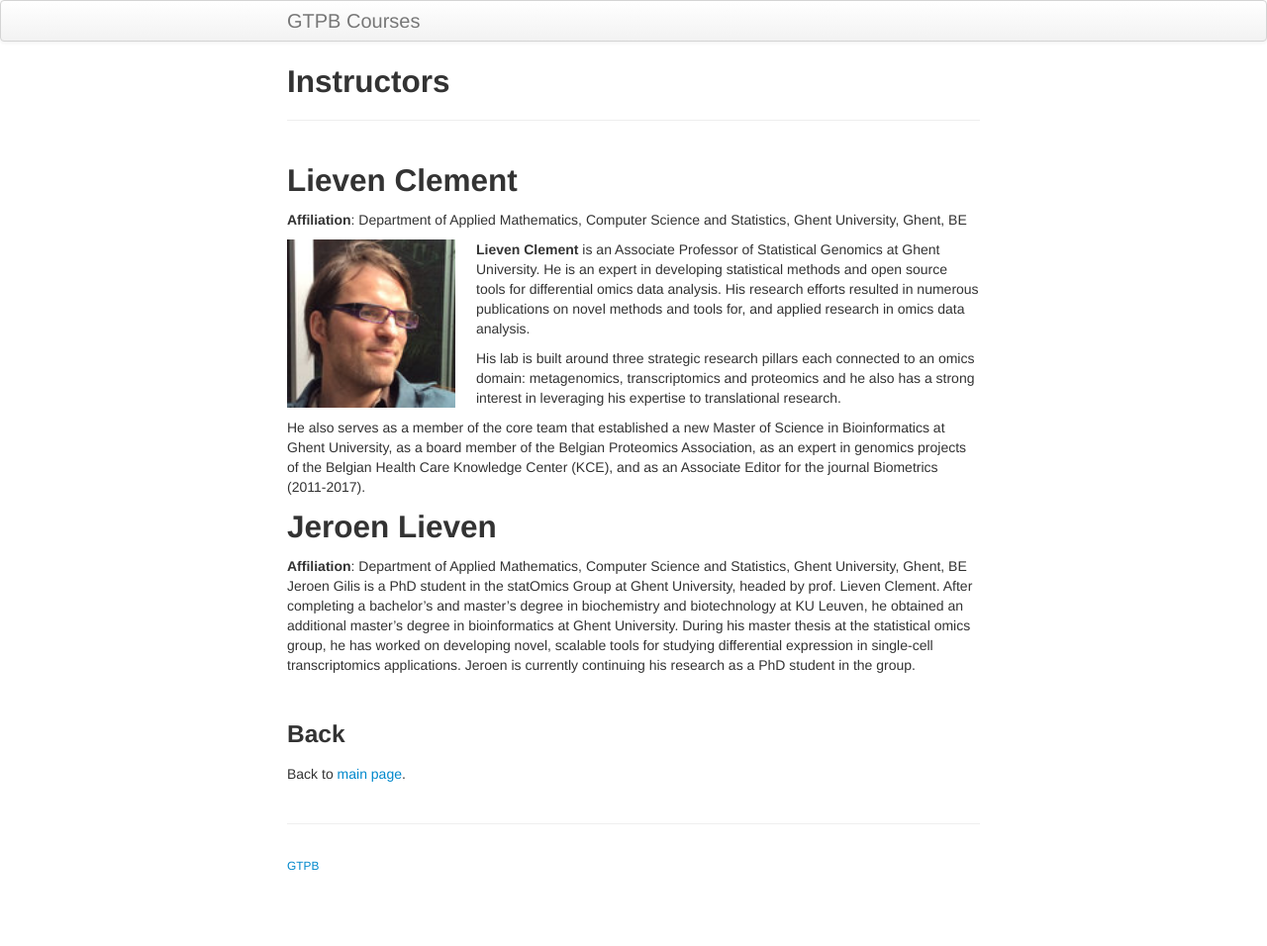
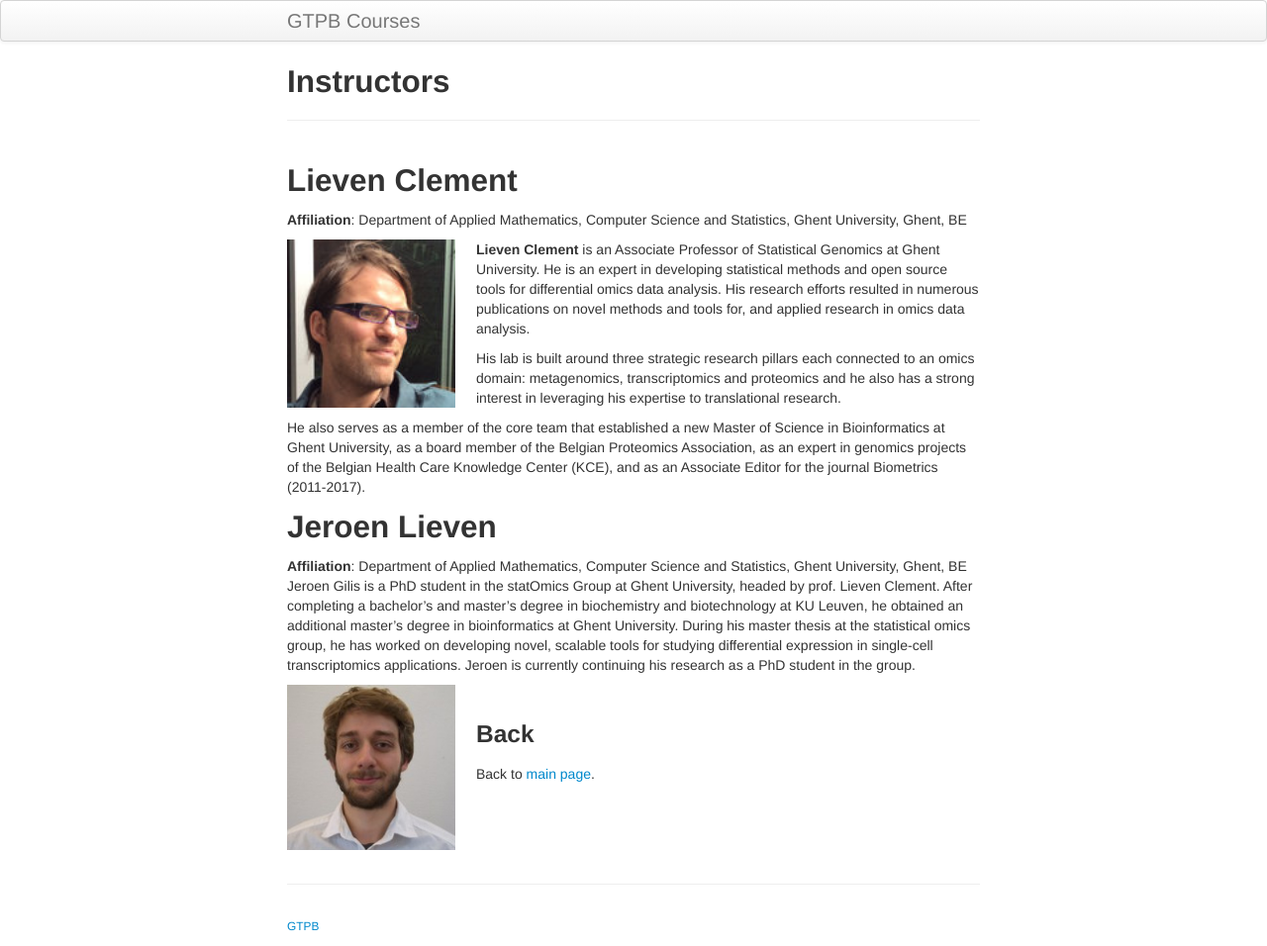
Before and after one commit to GTPB/PSLS20, a Jekyll site: the page built from pages/instructors.md, in a window 1280 px wide. Shown: the whole page at 99% size. Built offline with Jekyll 4.4.1, drawn with Linux system fonts in a browser that asks for light colours; before the commit the page ends 900 px from its top, so only the background shows below that.

Commit message:
Add picture Jeroen

```diff
--- a/pages/instructors.md
+++ b/pages/instructors.md
@@ -19,6 +19,8 @@ He also serves as a member of the core team that established a new Master of Sci
 **Affiliation**: Department of Applied Mathematics, Computer Science and Statistics, Ghent University, Ghent, BE
 Jeroen Gilis is a PhD student in the statOmics Group at Ghent University, headed by prof. Lieven Clement. After completing a bachelor's and master's degree in biochemistry and biotechnology at KU Leuven, he obtained an additional master's degree in bioinformatics at Ghent University. During his master thesis at the statistical omics group, he has worked on developing novel, scalable tools for studying differential expression in single-cell transcriptomics applications. Jeroen is currently continuing his research as a PhD student in the group.
 
+<img src="../assets/Jeroen_Gilis.png" height="220px" width="170px" align="left" style="margin-right: 3%; margin-bottom: 0.3em;">
+
 <br/>
 
 ### Back
```
